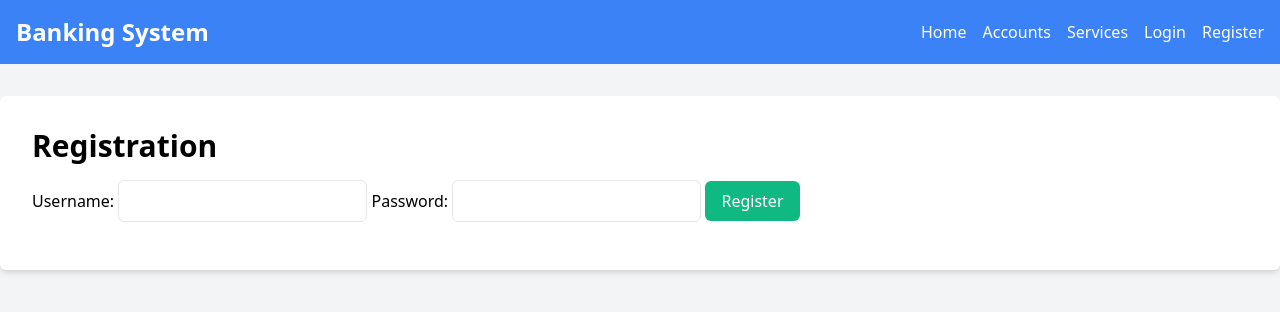
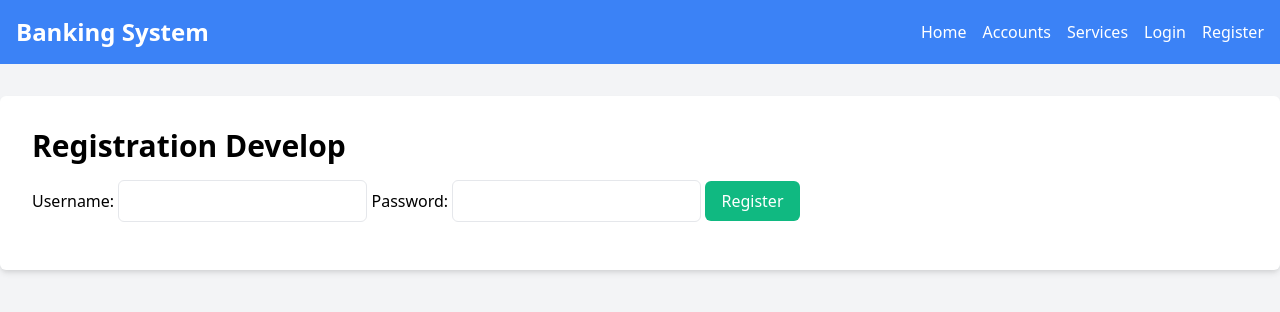
Before and after one commit to alexiesebastian22/bank-app, a plain HTML site: page register.html in a window 1280 px wide. Drawn offline with nearby package versions, Linux system fonts and the light colour scheme.

Commit message:
fix: add develop on registration title

```diff
--- a/register.html
+++ b/register.html
@@ -22,7 +22,7 @@
     </nav>
 
     <div class="container mx-auto my-8 p-8 bg-white rounded-md shadow-md">
-        <h1 class="text-3xl font-bold mb-4">Registration</h1>
+        <h1 class="text-3xl font-bold mb-4">Registration Develop</h1>
 
         <label for="registerUsername">Username:</label>
         <input type="text" id="registerUsername" class="border rounded-md p-2 mb-4">
```
